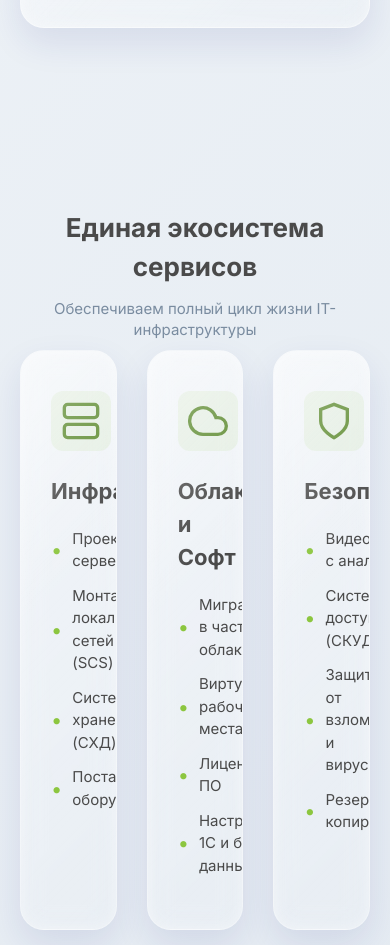
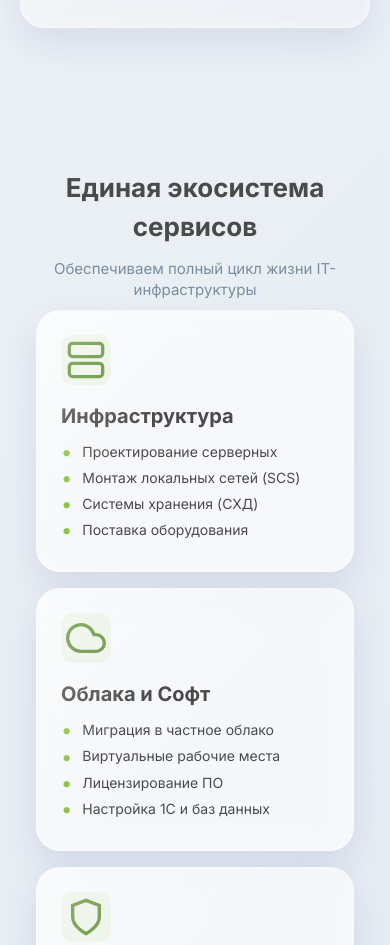
Before and after one commit to xpasha85/it-profi, a plain HTML site: page index.html in a window 390 px wide. Shown: the part 1000-1945 px from the top of the page. Drawn offline with Linux system fonts and the light colour scheme.

Commit message:
services_step1

```diff
--- a/style.css
+++ b/style.css
@@ -1132,4 +1132,62 @@ section.visible {
     .trust-label {
         font-size: 13px;
     }
+
+    /* --- ЭКОСИСТЕМА СЕРВИСОВ (MOBILE) --- */
+    .services-section {
+        padding: 40px 0; /* Поджимаем отступы секции */
+    }
+
+    /* Перестраиваем сетку из 3 колонок в 1 */
+    .services-grid {
+        display: flex;
+        flex-direction: column;
+        gap: 16px; /* Небольшой зазор между карточками */
+        padding: 0 16px;
+    }
+
+    .service-card {
+        padding: 24px; /* Уменьшаем внутренние поля карточки */
+        width: 100%;
+        text-align: left;
+
+        /* 1. ОТМЕНЯЕМ ПРЫЖОК: Перекрываем translateY(-10px) */
+        transform: none !important;
+
+        /* 2. СТАБИЛИЗИРУЕМ ФОН: Делаем его чуть плотнее сразу */
+        background: rgba(255, 255, 255, 0.6);
+        border-color: rgba(255, 255, 255, 0.4);
+    }
+
+    /* ОТМЕНЯЕМ ХОВЕР-ЭФФЕКТЫ ДЛЯ ТАЧ-ЭКРАНОВ */
+    .service-card:hover {
+        transform: none !important;
+        /* Оставляем легкое свечение, но убираем сдвиг */
+        box-shadow: var(--glass-shadow);
+    }
+
+    /* ВМЕСТО ХОВЕРА: ЛЕГКИЙ ОТКЛИК ПРИ НАЖАТИИ */
+    .service-card:active {
+        border-color: var(--color-green);
+        background: rgba(255, 255, 255, 0.9);
+    }
+
+    /* Иконки делаем чуть компактнее */
+    .card-icon {
+        width: 50px;
+        height: 50px;
+        margin-bottom: 16px;
+    }
+
+    .service-card h3 {
+        font-size: 20px;
+        margin-bottom: 12px;
+    }
+
+    /* Списки услуг */
+    .service-list li {
+        font-size: 14px;
+        margin-bottom: 8px;
+        line-height: 1.3;
+    }
 }
```
